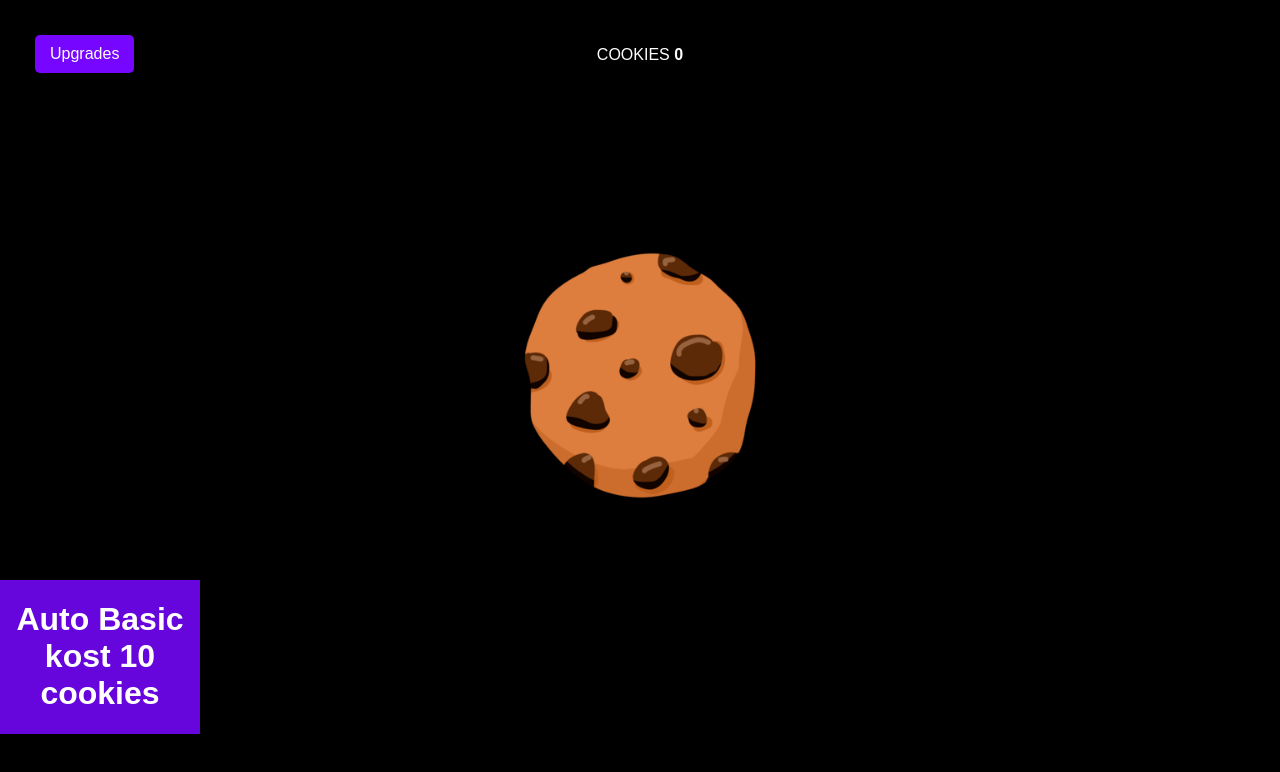
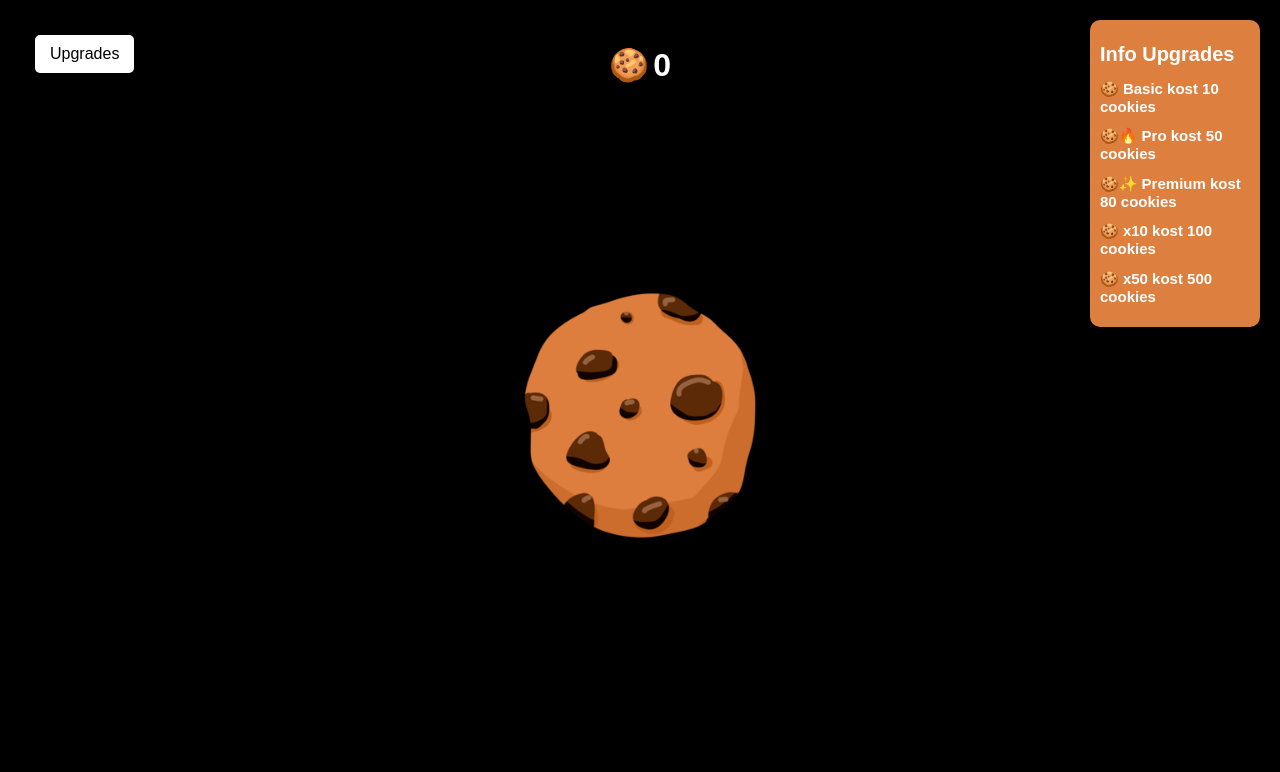
Before and after one commit to Gio2604/cookieclicker, a plain HTML site: page index.html in a window 1280 px wide. Drawn offline with Linux system fonts and the light colour scheme.

Commit message:
update
update 8

```diff
--- a/index.html
+++ b/index.html
@@ -8,33 +8,33 @@
 </head>
 <body>
   <div class="points-container">
-        <p>COOKIES <span id="cookie-count">0</span></p>
+    <p><span class="cookie-emoji">🍪</span> <span id="cookie-count">0</span></p>
 </div>
 
     <div class="cookie-container">
         <button id="cookie"></button>
     </div>
 
-
-
-
     <button class="toggle-btn" id="toggle-btn">Upgrades</button>
 
     <div class="sidebar" id="sidebar">
         <nav>
-        <button id="autoclicker1">Auto Basic</button>
-        <button id="autoclicker2">Auto Pro</button>
-        <button id="autoclicker3">Auto Premium</button>
+            <button id="autoclicker1">🍪 Auto Basic</button>
+            <button id="autoclicker2">🍪🔥 Auto Pro</button>
+            <button id="autoclicker3">🍪✨ Auto Premium</button>
             <button id="upgrade1">x10 Cookies</button>
             <button id="upgrade2">x50 Cookies</button>
         </nav>
     </div>
 
     <div class="info-container">
-    <h1>Auto Basic kost 10 cookies</h1>
-
+        <h1>Info Upgrades</h1>
+        <h2>🍪 Basic kost 10 cookies</h2>
+        <h2>🍪🔥 Pro kost 50 cookies</h2>
+        <h2>🍪✨ Premium kost 80 cookies</h2>
+        <h2>🍪 x10 kost 100 cookies</h2>
+        <h2>🍪 x50 kost 500 cookies</h2>
     </div>
-
 
     <script src="script.js"></script>
 </body>
--- a/style.css
+++ b/style.css
@@ -1,32 +1,35 @@
+/* Algemene stijlen */
 body {
     font-family: Arial, sans-serif;
-    text-align: center;
     background-color: #000000;
     padding: 0;
     margin: 0;
+    color: #ffffff;
 }
 
+/* Puntenteller container */
 .points-container {
-    display: inline-block;
-    border-radius: 5px;
-    color: #ffffff;
-    padding: 0px 50px;
+    display: flex;
+    justify-content: center;
     margin-top: 30px;
-    font-size: 16x;
+    font-size: 16px;
 }
 
+/* Cookie container */
 .cookie-container {
-    margin-top:150px;
+    margin-top: 150px;
     display: flex;
     flex-direction: column;
     align-items: center;
 }
+.cookie-emoji {
+  font-size: 32px; /* Emoji wordt groter */
+}
 
+/* Cookie knop */
 #cookie {
     width: 300px;
     height: 300px;
-    margin: 0;
-    padding: 0;
     background: url('img/pngtree-cartoon-cookies-png-image_6516299.png') no-repeat center center / cover;
     cursor: pointer;
     transition: transform 0.2s ease;
@@ -40,15 +43,16 @@ body {
     transform: scale(1.1);
 }
 
+/* Aantal verzamelde koekjes */
 #cookie-count {
-    font-size: 16px;
+    font-size: 32px;
     font-weight: bold;
-    color: #ffffff;
     margin-top: 20px;
 }
 
+/* Algemene knopstijlen */
 button {
-    background-color: #7606ff;
+    background-color: #dc7f3f;
     color: white;
     border: none;
     padding: 10px 20px;
@@ -56,80 +60,99 @@ button {
     cursor: pointer;
     font-size: 16px;
     border-radius: 5px;
-    margin-bottom: 20px;
+    transition: background-color 0.2s ease;
 }
 
 button:hover {
-    background-color: #6605dc;
+    background-color: #ffffff;
+    color: black;
 }
 
-.info-container{
-    display: flex;
-    margin-top: 50px;
-    color: #ffffff;
-    background-color: #6605dc;
-    width: 200px;
+/* Informatievenster */
+.info-container {
+    position: absolute;
+    right: 20px;
+    top: 20px;
+    width: 150px;
+    padding: 10px;
+    border-radius: 10px;
+    font-size: 10px;
+    background-color: #dc7f3f;
+}
+.info-container:hover{
+    background-color: #ffffff;
+    color: #000000;
+    transition: background-color 0.2s ease;
 }
 
 /* Container voor de sidebar en content */
 .container {
     display: flex;
 }
-  /* Sidebar styling */
+
+/* Sidebar stijlen */
 .sidebar {
     position: fixed;
     left: 0;
     top: 0;
     width: 250px;
     height: 100%;
-    background-color: #333;
+    background-color: #d1d1d1b4;
     color: #fff;
     overflow: hidden;
     transform: translateX(-100%);
     transition: transform 0.3s ease;
     padding-top: 100px;
 }
-  /* Open state van de sidebar */
+
 .sidebar.open {
     transform: translateX(0);
 }
+
 /* Navigatie-items in de sidebar */
 .sidebar nav ul {
     list-style: none;
     padding: 0;
 }
+
 .sidebar nav ul li {
     border-bottom: 1px solid #444;
 }
+
 .sidebar nav ul li a {
     color: #fff;
     text-decoration: none;
+    display: block;
+    padding: 10px 15px;
 }
-  /* Content styling */
+
+/* Content stijlen */
 .content {
     margin-left: 0;
     padding: 20px;
     width: 100%;
     transition: margin-left 0.3s ease;
 }
-  /* Als de sidebar open is, schuift de content mee */
+
 .content.shifted {
     margin-left: 250px;
 }
-  /* Toggle button styling */
+
+/* Sidebar toggle knop */
 .toggle-btn {
     position: fixed;
     top: 15px;
     left: 15px;
     padding: 10px 15px;
-    background-color: #7606ff;
-    color: #fff;
+    background-color: #ffffff;
+    color: black;
     border: none;
     cursor: pointer;
     z-index: 1000;
+    transition: background-color 0.2s ease, color 0.2s ease;
 }
 
 .toggle-btn:hover {
-    background-color: #ffffff;
-    color: #000000;
+    background-color: #dc7f3f;
+    color: #fff;
 }
```
Lines whose indentation alone changed are shown as unchanged.
